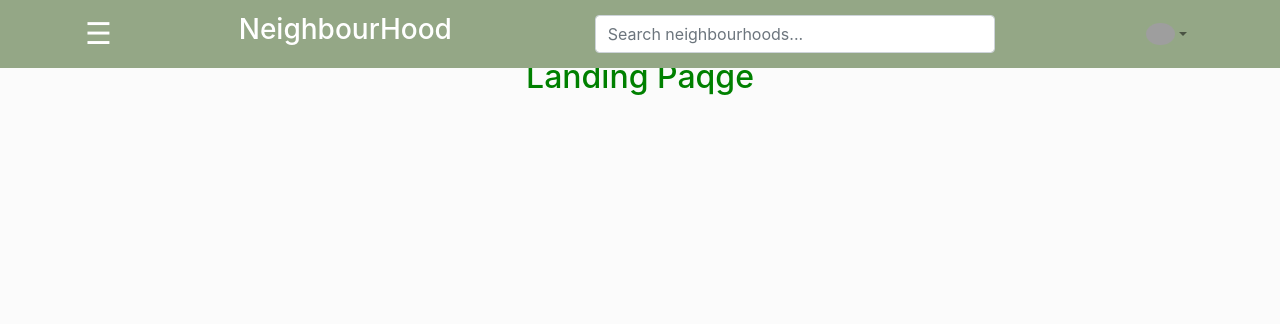
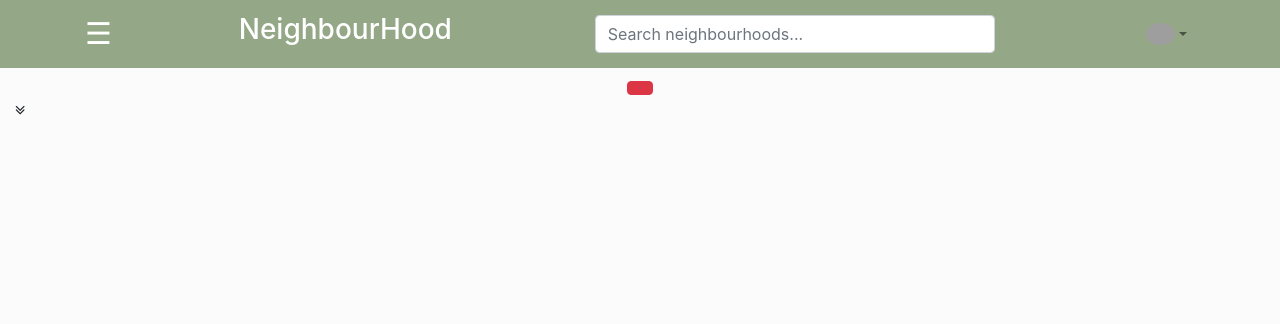
Before and after one commit to sircollo/Neighbourhood, a Django app: page / in a window 1280 px wide. Shown: the top 324 px of the page. Run offline with Django 4.2, Linux system fonts and the light colour scheme; some libraries are stand-ins or nearby versions; grey boxes are pictures that could not be loaded.

Commit message:
Feat: add landing page

```diff
--- a/neighbourhood/templates/index.html
+++ b/neighbourhood/templates/index.html
@@ -2,5 +2,15 @@
 {% load static %}
 {% block content %}
 <link rel="stylesheet" href="{% static 'css/index.css' %}">
-<h2 class="text-center">Landing Paqge</h2>
+<div class="container-fluid main-section">
+  <div class="row">
+    <div class="offset-lg-2 col-lg-8 section-part text-center">
+    <h1 style="color: white;"></h1>
+    <P class="hero-text" style="color: #ca4d4d;"></P>
+    <a href=""><button class="btn btn-danger"></button></a>
+  </div>
+  </div>
+    <i class="fa fa-angle-double-down blink" aria-hidden="true"></i>
+</div>
+
 {% endblock %}
```
